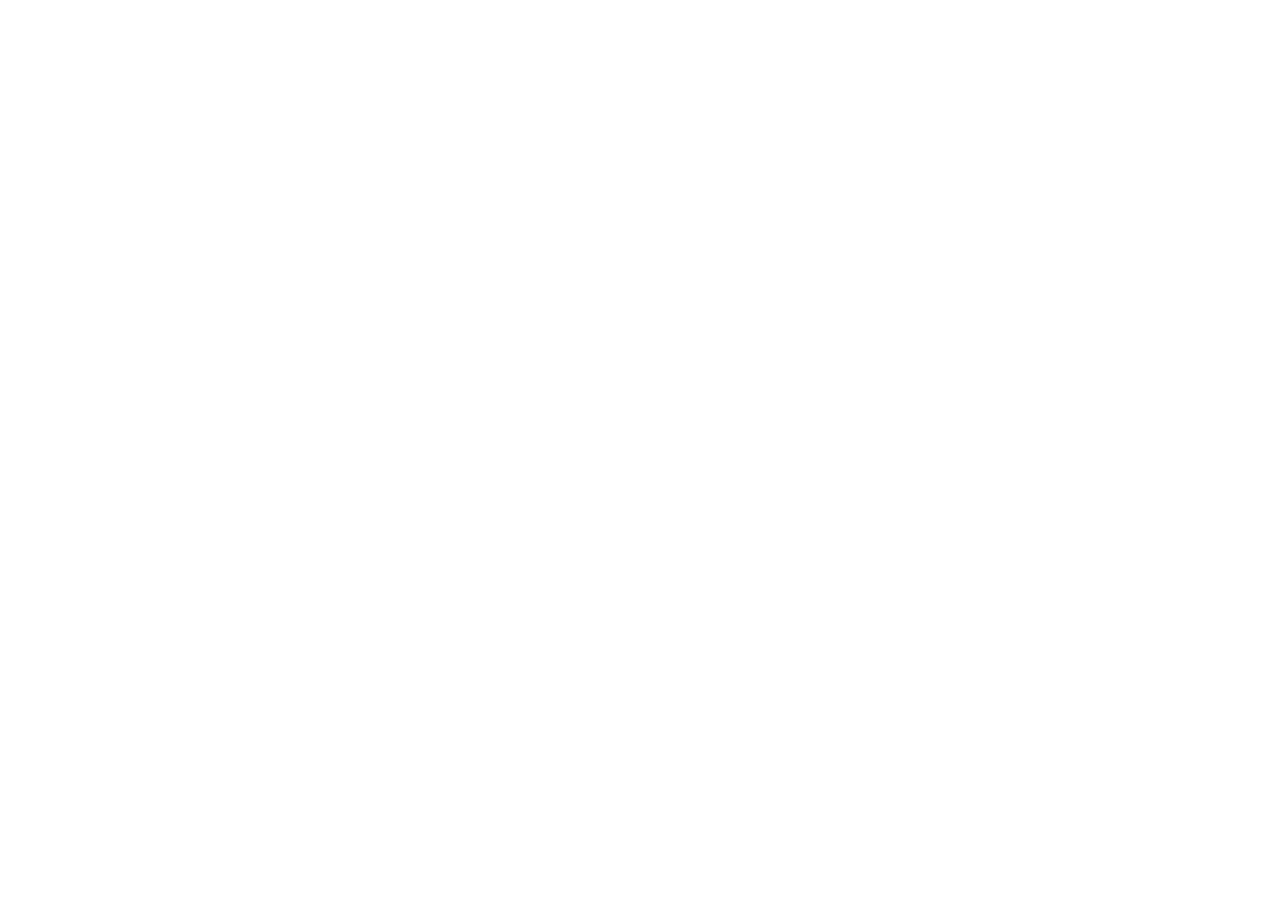
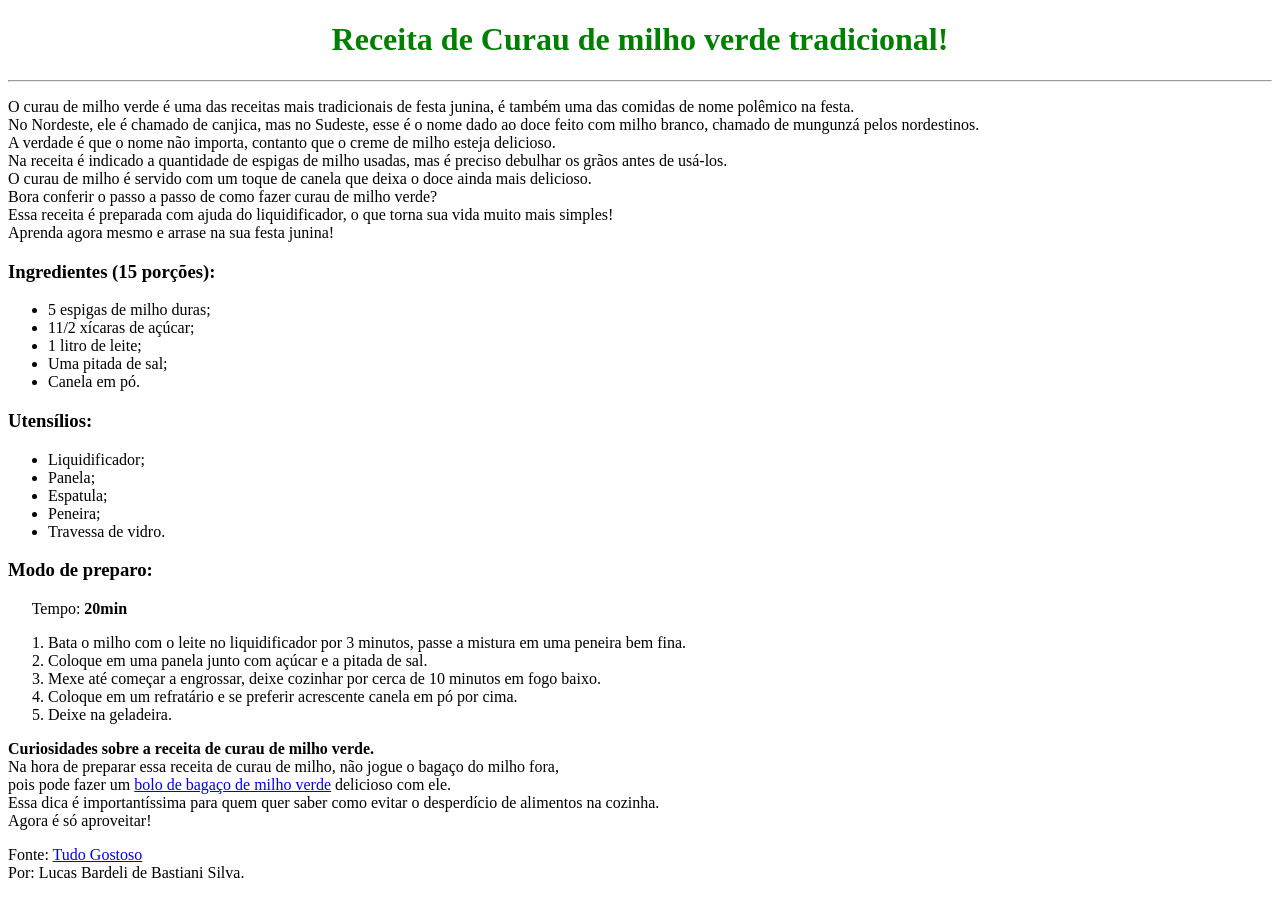
Before and after one commit to lucas-bardeli/aulas-devweb1, a plain HTML site: page Receita/index.html in a window 1280 px wide. Before the commit the page ends 800 px from the top, so only its background shows below. Drawn offline with Linux system fonts and the light colour scheme.

Commit message:
Salvando minha receita

```diff
--- a/Receita/index.html
+++ b/Receita/index.html
@@ -1,11 +1,70 @@
 <!DOCTYPE html>
 <html lang="pt-BR">
     <head>
-        <title>Receita De Curau</title>
+        <title>Receita de Curau</title>
         <meta charset="utf-8">
     </head>
 
     <body>
+        <h1 style="text-align: center; color: green">Receita de Curau de milho verde tradicional!</h1>
+        <hr>
+
+        <p>
+            O curau de milho verde é uma das receitas mais tradicionais de festa junina, é também uma das comidas de nome polêmico na festa.
+            <br>No Nordeste, ele é chamado de canjica, mas no Sudeste, esse é o nome dado ao doce feito com milho branco, chamado de mungunzá pelos nordestinos.
+            <br>A verdade é que o nome não importa, contanto que o creme de milho esteja delicioso.
+            <br>Na receita é indicado a quantidade de espigas de milho usadas, mas é preciso debulhar os grãos antes de usá-los.
+            <br>O curau de milho é servido com um toque de canela que deixa o doce ainda mais delicioso.
+            <br>Bora conferir o passo a passo de como fazer curau de milho verde?
+            <br>Essa receita é preparada com ajuda do liquidificador, o que torna sua vida muito mais simples!
+            <br>Aprenda agora mesmo e arrase na sua festa junina!
+        </p>
+
+        <h3>Ingredientes (15 porções):</h3>
+        <ul>
+            <li>5 espigas de milho duras;</li>
+            <li>11/2 xícaras de açúcar;</li>
+            <li>1 litro de leite;</li>
+            <li>Uma pitada de sal;</li>
+            <li>Canela em pó.</li>
+        </ul>
+
+        <h3>Utensílios:</h3>
+        <ul>
+            <li>Liquidificador;</li>
+            <li>Panela;</li>
+            <li>Espatula;</li>
+            <li>Peneira;</li>
+            <li>Travessa de vidro.</li>
+        </ul>
+
+        <h3>Modo de preparo:</h3>
+        <p>
+            &nbsp;&nbsp;&nbsp;&nbsp;&nbsp;
+            Tempo: <b>20min</b>
+        </p>
+        <ol>
+            <li>Bata o milho com o leite no liquidificador por 3 minutos, passe a mistura em uma peneira bem fina.</li>
+            <li>Coloque em uma panela junto com açúcar e a pitada de sal.</li>
+            <li>Mexe até começar a engrossar, deixe cozinhar por cerca de 10 minutos em fogo baixo.</li>
+            <li>Coloque em um refratário e se preferir acrescente canela em pó por cima.</li>
+            <li>Deixe na geladeira.</li>
+        </ol>
+
+        <p>
+            <b>Curiosidades sobre a receita de curau de milho verde.</b> <br>
+            Na hora de preparar essa receita de curau de milho, não jogue o bagaço do milho fora, <br>
+            pois pode fazer um
+            <a href="https://www.tudogostoso.com.br/receita/145879-bolo-de-bagaco-de-milho-verde.html">bolo de bagaço de milho verde</a>
+            delicioso com ele. <br>
+            Essa dica é importantíssima para quem quer saber como evitar o desperdício de alimentos na cozinha. <br>
+            Agora é só aproveitar!
+        </p>
+
+        <p>
+            Fonte: <a href="https://www.tudogostoso.com.br/receita/97391-curau-de-milho-verde-tradicional.html">Tudo Gostoso</a>
+            <br> Por: Lucas Bardeli de Bastiani Silva.
+        </p>
 
     </body>
 </html>
```
